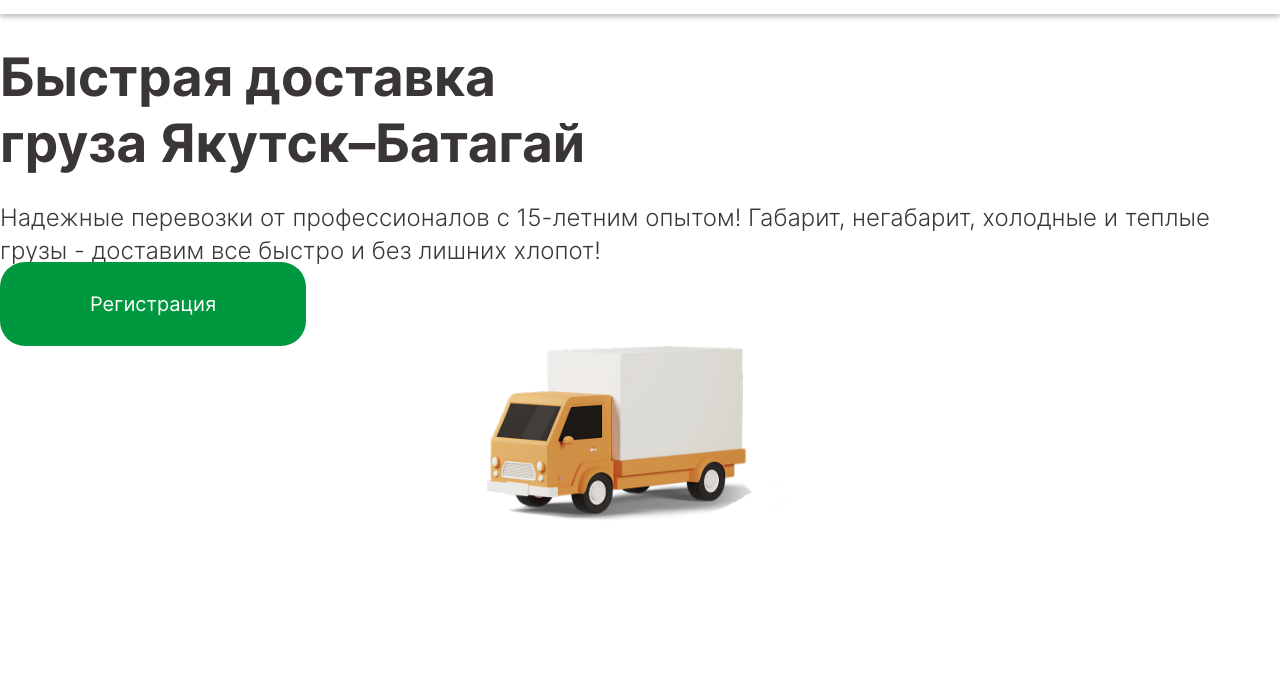
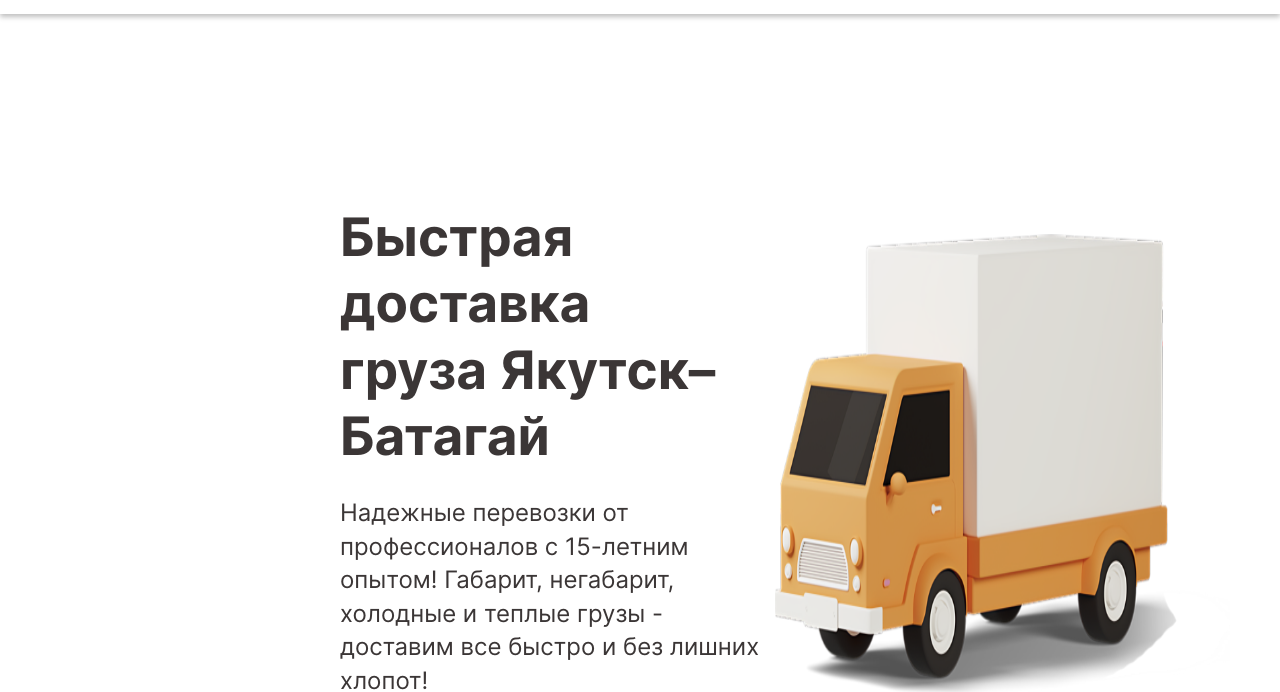
Before and after one commit to batoqqqa/cargopolusholoda, a website: page public/index.html in a window 1280 px wide. Shown: the part 112-804 px from the top of the page. Drawn offline with Linux system fonts and the light colour scheme.

Commit message:
Update style.css

```diff
--- a/public/style.css
+++ b/public/style.css
@@ -20,8 +20,6 @@ html, body {
   margin: 0;
   padding: 0;
   width: 100%;
-  max-width: 100vw;
-  overflow-x: hidden;
 }
 
 
@@ -95,32 +93,32 @@ body {
   }
 
   .main {
+
     display: flex;
-    align-items: center;
-    justify-content: center;
-    gap: 30px;
-    margin-top: 40px;
-    flex-wrap: wrap;
-    max-width: 1274px;
+    width: 100%;
+    margin: 0 auto
+
   }
 
   .main-img img{
-    width: 300px;
-    height: auto;
-    display: block;
+    margin-top: 230px;
+    width: 90%;
+    height: 60%;
+    margin-left: 0px;
   }
 
   .main h1 {
-    margin: 0 0 16px 0;
+    margin: 200px 0 27px 340px;
     font-family: Inter-B;
     font-size: 53px;
     line-height: 125%;
-    text-align: left;
   }
 
   .main p {
-    font-family: Inter-L;
     font-size: 24px;
+    max-width: 700px;
+    margin-bottom: 54px;
+    margin-left: 340px;
     line-height: 140%;
   }
 
@@ -132,7 +130,7 @@ body {
     padding: 30px 90px;
     border-radius: 25px;
     text-decoration: none;
-    text-align: center;
+    margin-left: 340px;
   }
 
   .btn-primary:hover {
```
